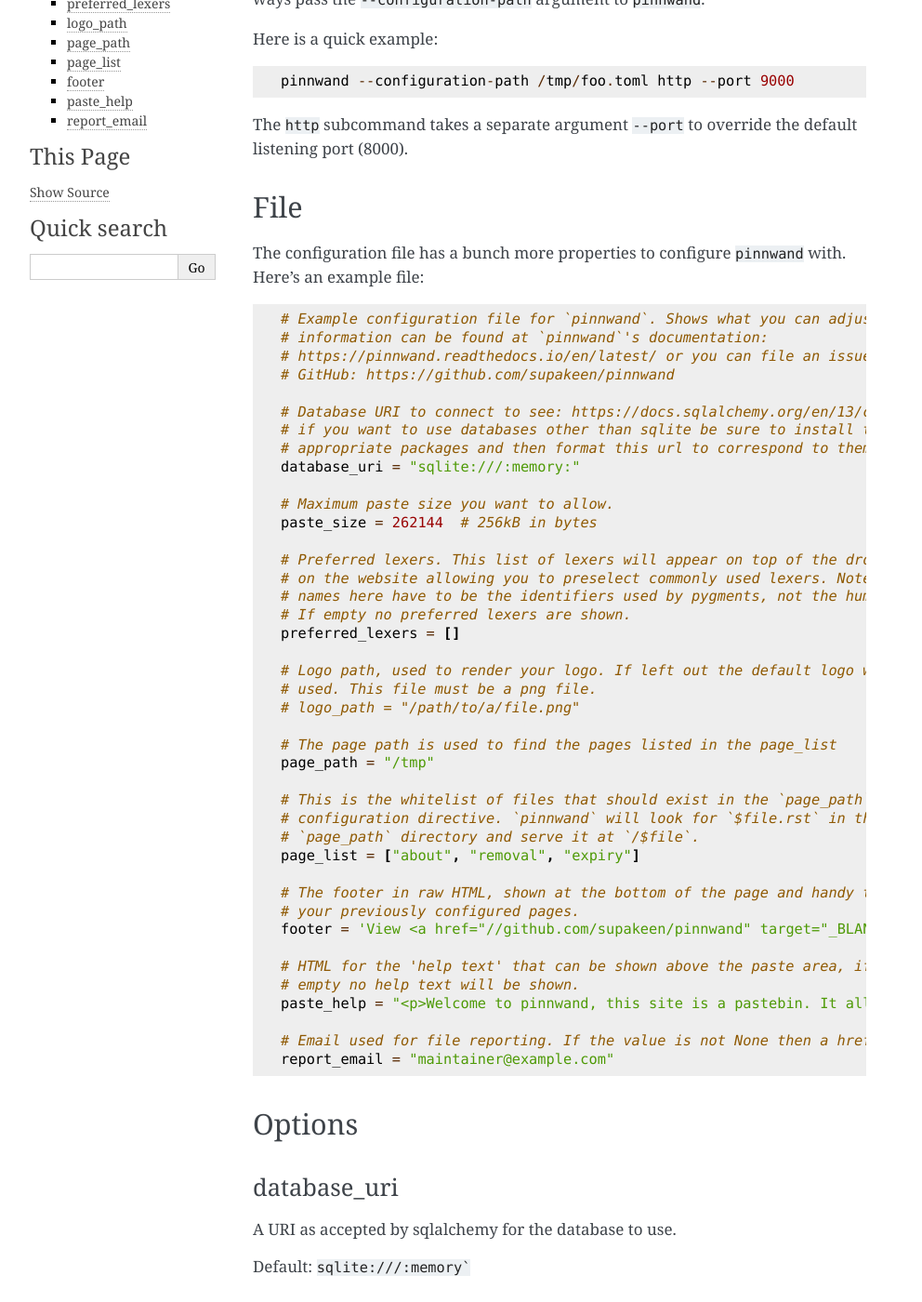
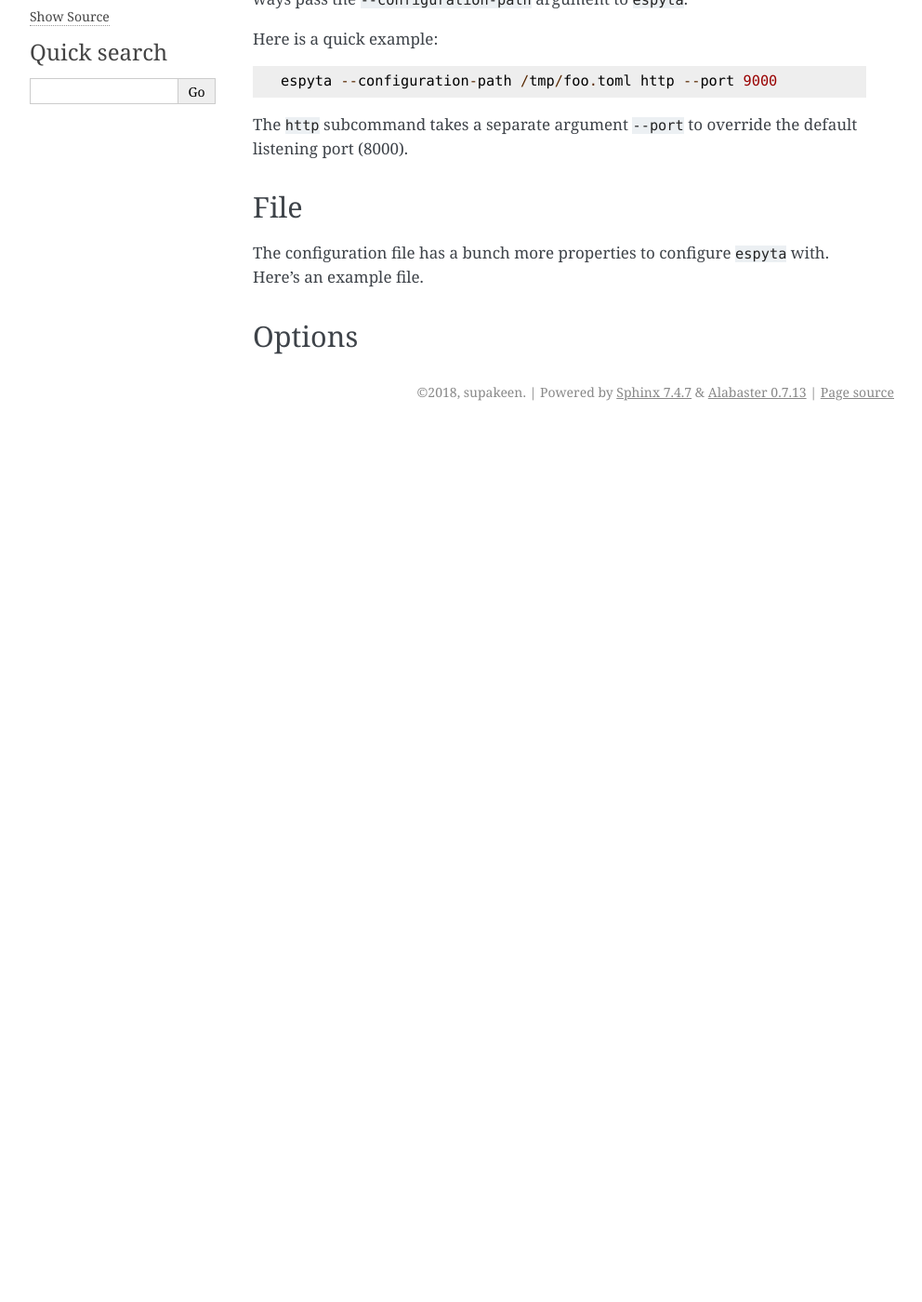
Before and after one commit to supakeen/espyta, a Sphinx documentation site: the page built from doc/configuration.rst, in a window 1280 px wide and 1400 px high, scrolled down 206 px. Shown: the whole window at 93% size, without its empty margins (148-1140 px from the left). Built offline with Sphinx 7.4.7, drawn with Linux system fonts in a browser that asks for light colours; after the commit the page ends 900 px from its top, so only the background shows below that; some of the changed text lies outside the part shown.

Commit message:
Remove more pinnwand.

````diff
--- a/doc/configuration.rst
+++ b/doc/configuration.rst
@@ -2,131 +2,23 @@
 
 Configuration
 #############
-``pinnwand`` is configured in two ways, one is by arguments and the other is
+``espyta`` is configured in two ways, one is by arguments and the other is
 through a configuration file.
 
 The options available are dependent on the command you're running. You can
-always pass the ``--configuration-path`` argument to ``pinnwand``.
+always pass the ``--configuration-path`` argument to ``espyta``.
 
 Here is a quick example::
 
-  pinnwand --configuration-path /tmp/foo.toml http --port 9000
+  espyta --configuration-path /tmp/foo.toml http --port 9000
 
 The ``http`` subcommand takes a separate argument ``--port`` to override
 the default listening port (8000).
 
 File
 ****
-The configuration file has a bunch more properties to configure ``pinnwand``
-with. Here's an example file::
-
-  # Example configuration file for `pinnwand`. Shows what you can adjust. More
-  # information can be found at `pinnwand`'s documentation:
-  # https://pinnwand.readthedocs.io/en/latest/ or you can file an issue at our
-  # GitHub: https://github.com/supakeen/pinnwand
-
-  # Database URI to connect to see: https://docs.sqlalchemy.org/en/13/core/engines.html#database-urls
-  # if you want to use databases other than sqlite be sure to install the
-  # appropriate packages and then format this url to correspond to them.
-  database_uri = "sqlite:///:memory:"
-
-  # Maximum paste size you want to allow.
-  paste_size = 262144  # 256kB in bytes
-
-  # Preferred lexers. This list of lexers will appear on top of the dropdown
-  # on the website allowing you to preselect commonly used lexers. Note that the
-  # names here have to be the identifiers used by pygments, not the human names.
-  # If empty no preferred lexers are shown.
-  preferred_lexers = []
-
-  # Logo path, used to render your logo. If left out the default logo will be
-  # used. This file must be a png file.
-  # logo_path = "/path/to/a/file.png"
-
-  # The page path is used to find the pages listed in the page_list
-  page_path = "/tmp"
-
-  # This is the whitelist of files that should exist in the `page_path`
-  # configuration directive. `pinnwand` will look for `$file.rst` in the
-  # `page_path` directory and serve it at `/$file`.
-  page_list = ["about", "removal", "expiry"]
-
-  # The footer in raw HTML, shown at the bottom of the page and handy to link to
-  # your previously configured pages.
-  footer = 'View <a href="//github.com/supakeen/pinnwand" target="_BLANK">source code</a>, the <a href="/removal">removal</a> or <a href="/expiry">expiry</a> stories, or read the <a href="/about">about</a> page.'
-
-  # HTML for the 'help text' that can be shown above the paste area, if left
-  # empty no help text will be shown.
-  paste_help = "<p>Welcome to pinnwand, this site is a pastebin. It allows you to share code with others. If you write code in the text area below and press the paste button you will be given a link you can share with others so they can view your code as well.</p><p>People with the link can view your pasted code, only you can remove your paste and it expires automatically. Note that anyone could guess the URI to your paste so don't rely on it being private.</p>"
-
-  # Email used for file reporting. If the value is not None then a href with a mailto link will be added to every paste page thus allowing the users to report pastes that may need removal.
-  report_email = "maintainer@example.com"
+The configuration file has a bunch more properties to configure ``espyta``
+with. Here's an example file.
 
 Options
 *******
-
-database_uri
-============
-A URI as accepted by sqlalchemy for the database to use.
-
-Default: ``sqlite:///:memory```
-
-paste_size
-==========
-Maximum size of a formatted paste. This includes the HTML as generated by
-pygments. The size should be supplied in bytes.
-
-Default: ``262144`` (256 kB).
-
-preferred_lexers
-================
-The lexers that are shown on the homepage above all other lexers. This allows
-you to customize your homepage to the most-used lexers for your users.
-
-Leaving this list empty will not show any preferred lexers. The lexer names
-in this list must be supported by pygments.
-
-Default: ``[]``.
-
-logo_path
-=========
-Path to a custom logo file. Needs to be readable by the user ``pinnwand`` runs
-as. Leave out of the configuration file if you want to use the default logo.
-
-Default: ``unset``.
-
-page_path
-=========
-A filesystem path where pages listed in ``page_path`` are looked up in. If
-unset the default ``pinnwand`` path will be used.
-
-Default: ``unset``.
-
-page_list
-=========
-List of static text pages. If set these pages will be looked up in the
-``page_path`` variable. These files should exist in ``page_path`` with a
-``.rst`` suffix.
-
-Default: ``["about", "removal", "expiry"]``
-
-footer
-======
-HTML to render in the footer.
-
-Default: ``bunch of html``
-
-paste_help
-==========
-HTML to render above the new paste page to help users on how to use your
-instance.
-
-Default: ``bunch of html``
-
-report_email
-============
-
-An email address that allows users to report a paste that may need removal or
-edition.
-
-Default: ``None``
````
Also changed, not shown: doc/index.rst (+4 -5 lines), doc/installation.rst (+25 -40 lines), doc/usage.rst (deleted, +0 -248 lines).
